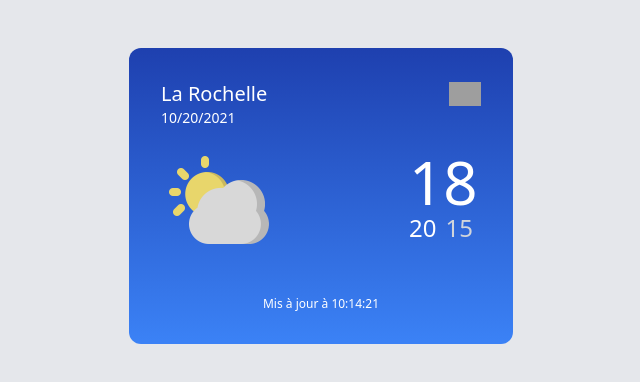
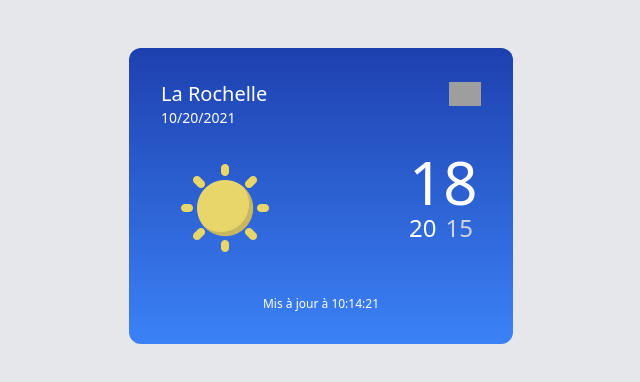
Before and after one commit to Maxencedevweb/React-WeatherApp, a React (Create React App) app: page / in a window 1280 px wide. Shown: the top 382 px of the page, without its empty margins (319-959 px from the left). Built offline with nearby package versions, Linux system fonts and the light colour scheme; grey boxes are pictures that could not be loaded.

Commit message:
Ex 2 : Using typechecking

```diff
--- a/src/components/App.jsx
+++ b/src/components/App.jsx
@@ -17,7 +17,7 @@ const App = () => {
         </header>
         <p className='date'>10/20/2021</p>
         <article className='today'>
-          <WeatherCode code={2} />
+          <WeatherCode code={0} />
           <TemperatureDisplay min={15} max={20} avg={18} />
         </article>
         <section className='hidden'>
--- a/src/components/WeatherCode.jsx
+++ b/src/components/WeatherCode.jsx
@@ -1,4 +1,5 @@
 import React from 'react';
+import PropTypes from 'prop-types';
 import cloudsIcon from '../assets/img/clouds.png';
 import fogIcon from '../assets/img/fog.png';
 import heavyRainIcon from '../assets/img/heavy-rain.png';
@@ -8,6 +9,7 @@ import heavySnowIcon from '../assets/img/heavy-snow.png';
 import sunRainIcon from '../assets/img/sun-rain.png';
 import sunshineIcon from '../assets/img/sunshine.png';
 import thunderStormIcon from '../assets/img/thunderstorm.png';
+
 const WeatherCode = (props) => {
   const { code } = props;
   const weatherIcons = {
@@ -37,4 +39,8 @@ const WeatherCode = (props) => {
   );
 };
 
+WeatherCode.propTypes = {
+  code: PropTypes.number.isRequired,
+};
+
 export default WeatherCode;
```
Also changed, not shown: src/components/TemperatureDisplay.jsx (+7 -0 lines).
